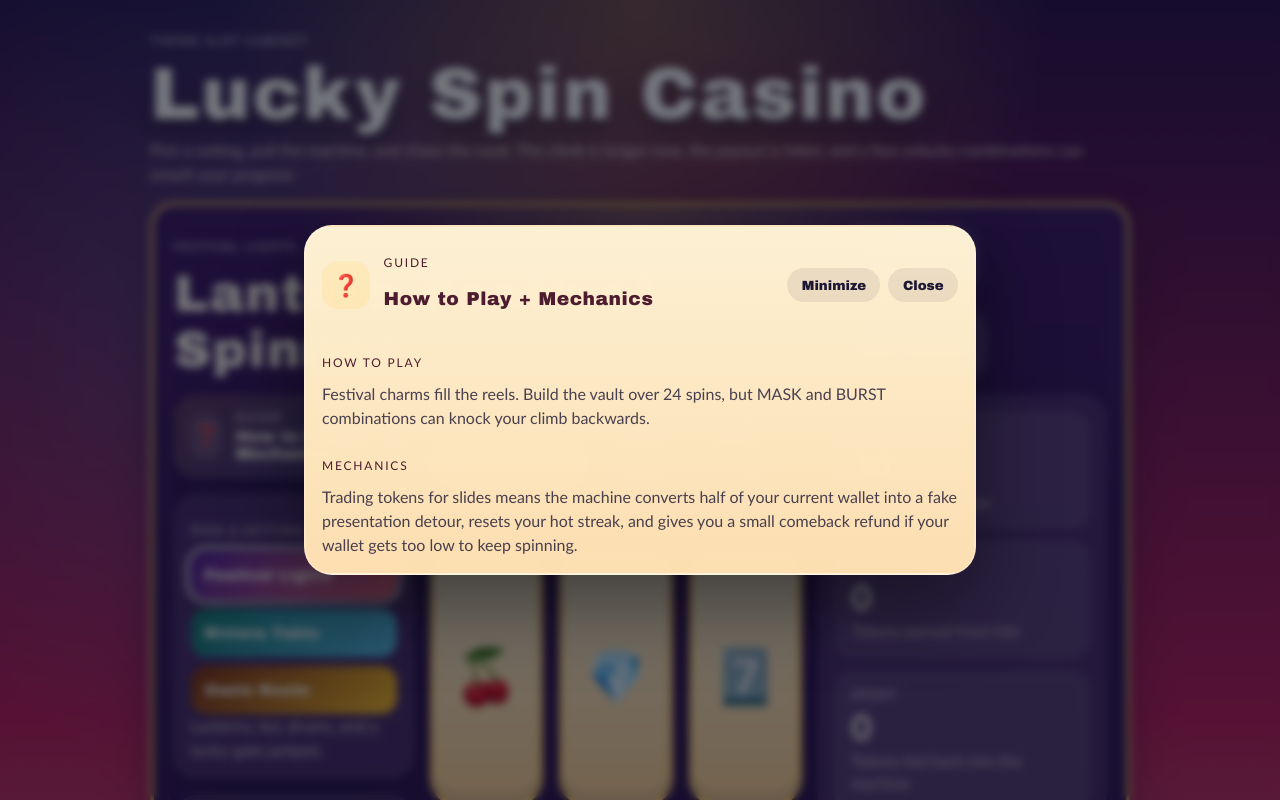
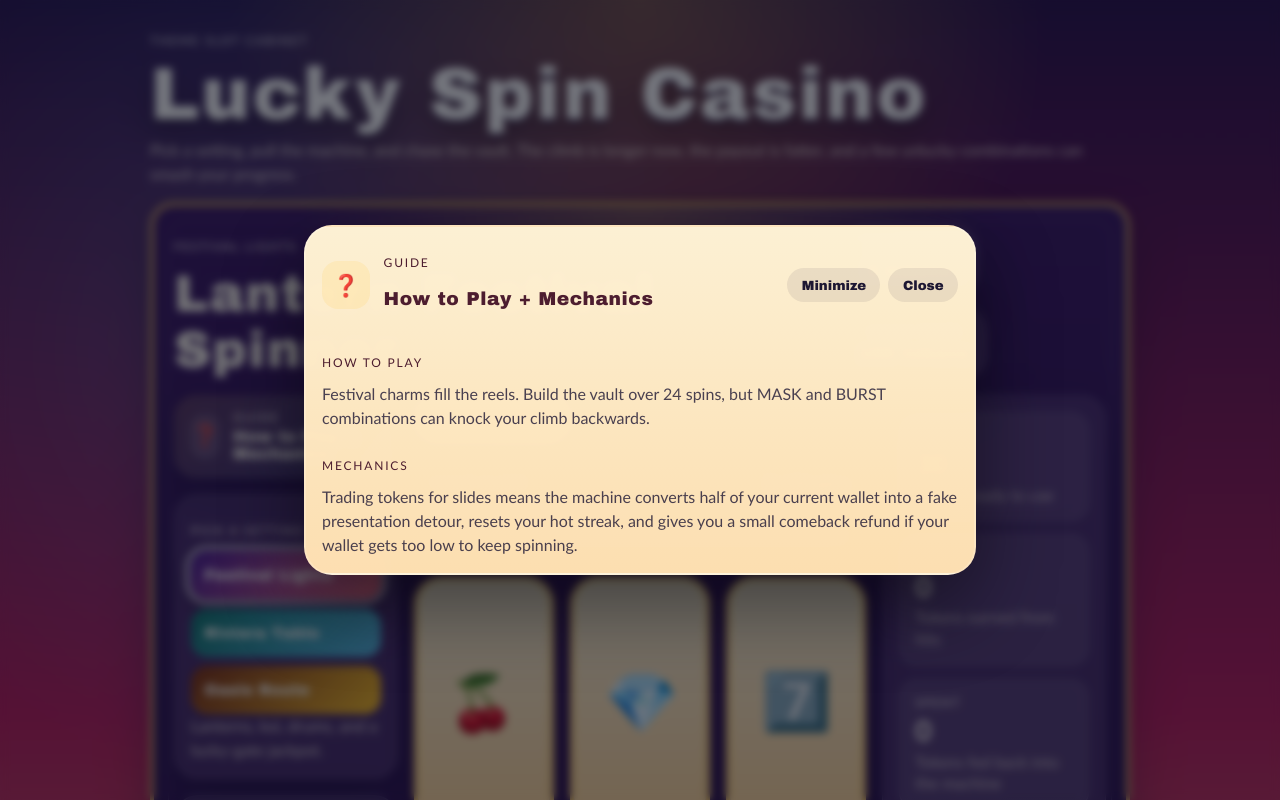
Before and after one commit to cse110-sp26-group14/WarmupTwo, a website with bundled scripts: page slot-machine/src/index.html in a window 1280 px wide. Shown: the top 800 px of the page. Built offline with nearby package versions, Linux system fonts and the light colour scheme.

Commit message:
iteration 20

```diff
--- a/slot-machine/src/script.js
+++ b/slot-machine/src/script.js
@@ -23,6 +23,23 @@ const UNIVERSAL_SYMBOLS = Object.freeze([
   { key: 'DIAMOND', label: 'Diamond', icon: '\u{1F48E}' },
   { key: 'LUCKY7', label: 'Lucky 7', icon: '7\uFE0F\u20E3' },
 ]);
+
+const SYMBOL_VISUAL_TUNING = Object.freeze({
+  BURST: Object.freeze({ shiftX: '0.08em', shiftY: '0', scale: '0.94' }),
+  CHERRY: Object.freeze({ shiftX: '-0.03em', shiftY: '0', scale: '0.88' }),
+  COAST: Object.freeze({ shiftX: '0.03em', shiftY: '0', scale: '0.96' }),
+  DIAMOND: Object.freeze({ shiftX: '0.01em', shiftY: '0', scale: '0.95' }),
+  DUST: Object.freeze({ shiftX: '0.04em', shiftY: '0', scale: '0.95' }),
+  FALCON: Object.freeze({ shiftX: '0.03em', shiftY: '0', scale: '0.95' }),
+  LEMON: Object.freeze({ shiftX: '0.02em', shiftY: '0', scale: '0.97' }),
+  LUCKY7: Object.freeze({ shiftX: '0', shiftY: '-0.02em', scale: '0.92' }),
+  MOCHI: Object.freeze({ shiftX: '0.02em', shiftY: '0', scale: '0.96' }),
+  OLIVE: Object.freeze({ shiftX: '0.01em', shiftY: '0', scale: '0.89' }),
+  OASIS: Object.freeze({ shiftX: '0.02em', shiftY: '0', scale: '0.95' }),
+  SHELL: Object.freeze({ shiftX: '0.02em', shiftY: '0', scale: '0.95' }),
+  STORM: Object.freeze({ shiftX: '0.04em', shiftY: '0', scale: '0.95' }),
+  WAVE: Object.freeze({ shiftX: '0.03em', shiftY: '0', scale: '0.95' }),
+});
 
 const THEME_AUDIO_LIBRARY = Object.freeze({
   festival: {
@@ -566,7 +583,16 @@ function triggerVibration(pattern) {
  */
 function renderReelSymbol(element, symbol) {
   element.setAttribute('aria-label', symbol.label);
-  element.innerHTML = `<span class="symbol-icon" aria-hidden="true">${symbol.icon}</span>`;
+  const visualTuning = SYMBOL_VISUAL_TUNING[symbol.key] || { shiftX: '0', shiftY: '0', scale: '1' };
+
+  element.innerHTML = `
+    <span class="symbol-icon" aria-hidden="true">
+      <span
+        class="symbol-glyph"
+        style="--symbol-shift-x: ${visualTuning.shiftX}; --symbol-shift-y: ${visualTuning.shiftY}; --symbol-scale: ${visualTuning.scale};"
+      >${symbol.icon}</span>
+    </span>
+  `;
 }
 
 /**
--- a/slot-machine/src/styles.css
+++ b/slot-machine/src/styles.css
@@ -255,7 +255,7 @@ h2 {
   position: relative;
   z-index: 1;
   display: grid;
-  grid-template-columns: minmax(15rem, 0.9fr) minmax(0, 1.55fr) minmax(18rem, 1fr);
+  grid-template-columns: minmax(14rem, 0.82fr) minmax(0, 1.85fr) minmax(14rem, 0.78fr);
   gap: 1rem;
   align-items: start;
   margin-bottom: 1.25rem;
@@ -387,9 +387,9 @@ body[data-spinning='true'] .mode-chip {
 
 .feedback-row {
   display: grid;
-  grid-template-columns: minmax(0, auto) minmax(0, 1fr);
+  grid-template-columns: minmax(0, 1fr);
   gap: 0.9rem;
-  align-items: center;
+  align-items: start;
   min-width: 0;
 }
 
@@ -402,7 +402,9 @@ body[data-spinning='true'] .mode-chip {
   border-radius: 999px;
   color: #0f142c;
   background: var(--panel-light);
-  white-space: nowrap;
+  white-space: normal;
+  justify-self: start;
+  max-width: 100%;
 }
 
 .feedback-pill.ready {
@@ -457,12 +459,14 @@ body[data-spinning='true'] .mode-chip {
   align-items: center;
   justify-content: space-between;
   gap: 1rem;
+  flex-wrap: wrap;
 }
 
 .bonus-alert {
   margin: 0;
   color: rgba(255, 250, 240, 0.84);
   font-size: 0.95rem;
+  overflow-wrap: anywhere;
 }
 
 .bonus-track {
@@ -506,7 +510,8 @@ body[data-spinning='true'] .mode-chip {
 
 .reels[data-reel-count='5'] {
   grid-template-columns: repeat(5, minmax(0, 1fr));
-  --reel-symbol-size: clamp(2.4rem, 3.4vw, 3.7rem);
+  --reel-symbol-size: clamp(2.2rem, 2.9vw, 3.1rem);
+  gap: 0.7rem;
 }
 
 .reels[data-reel-count='3'] {
@@ -526,8 +531,8 @@ body[data-spinning='true'] .mode-chip {
 }
 
 .reels[data-reel-count='5'] .reel-window {
-  min-height: clamp(11.5rem, 20vw, 13.5rem);
-  padding: clamp(0.85rem, 1.5vw, 1.1rem);
+  min-height: clamp(13rem, 24vw, 15.5rem);
+  padding: clamp(0.85rem, 1.4vw, 1.15rem);
 }
 
 .reel-window.is-hidden {
@@ -545,23 +550,32 @@ body[data-spinning='true'] .mode-chip {
 }
 
 .symbol-icon {
-  display: inline-flex;
+  display: flex;
   align-items: center;
   justify-content: center;
-  width: min(68%, clamp(3.5rem, 7.2vw, 5rem));
-  height: min(68%, clamp(3.5rem, 7.2vw, 5rem));
-  aspect-ratio: 1 / 1;
+  width: 100%;
+  height: 100%;
+  min-width: 0;
   min-height: 0;
   max-width: 100%;
   max-height: 100%;
-  padding: 0.08em;
+  padding: 0;
   font-family: 'Apple Color Emoji', 'Segoe UI Emoji', 'Noto Color Emoji', sans-serif;
-  font-size: calc(var(--reel-symbol-size, clamp(2.6rem, 7vw, 5rem)) * 0.64);
+  font-size: calc(var(--reel-symbol-size, clamp(2.6rem, 7vw, 5rem)) * 0.74);
   line-height: 1;
   text-align: center;
   will-change: transform, opacity;
   transform-origin: center;
   overflow: hidden;
+  text-rendering: geometricPrecision;
+}
+
+.symbol-glyph {
+  display: inline-flex;
+  align-items: center;
+  justify-content: center;
+  transform: translate(var(--symbol-shift-x, 0), var(--symbol-shift-y, 0)) scale(var(--symbol-scale, 1));
+  transform-origin: center;
 }
 
 .symbol-label {
@@ -577,9 +591,7 @@ body[data-spinning='true'] .mode-chip {
 }
 
 .reels[data-reel-count='5'] .symbol-icon {
-  width: min(64%, clamp(3.1rem, 5.4vw, 4.2rem));
-  height: min(64%, clamp(3.1rem, 5.4vw, 4.2rem));
-  font-size: calc(var(--reel-symbol-size) * 0.7);
+  font-size: calc(var(--reel-symbol-size) * 0.66);
   line-height: 1;
   min-height: 0;
 }
@@ -610,7 +622,7 @@ body[data-spinning='true'] .mode-chip {
 }
 
 .result-overlay-card {
-  width: min(100%, 26rem);
+  width: min(100%, 22rem);
   padding: 1rem 1.15rem 1.1rem;
   border-radius: 24px;
   text-align: center;
@@ -876,6 +888,7 @@ body[data-spinning='true'] .mode-chip {
   align-content: start;
   align-self: start;
   min-width: 0;
+  width: 100%;
 }
 
 .score-panel .scoreboard {
@@ -967,7 +980,7 @@ body[data-spinning='true'] .mode-chip {
 }
 
 .stat-value {
-  font-size: clamp(1.5rem, 3vw, 2.2rem);
+  font-size: clamp(1.3rem, 2.2vw, 1.95rem);
   line-height: 1;
   overflow-wrap: anywhere;
 }
```
